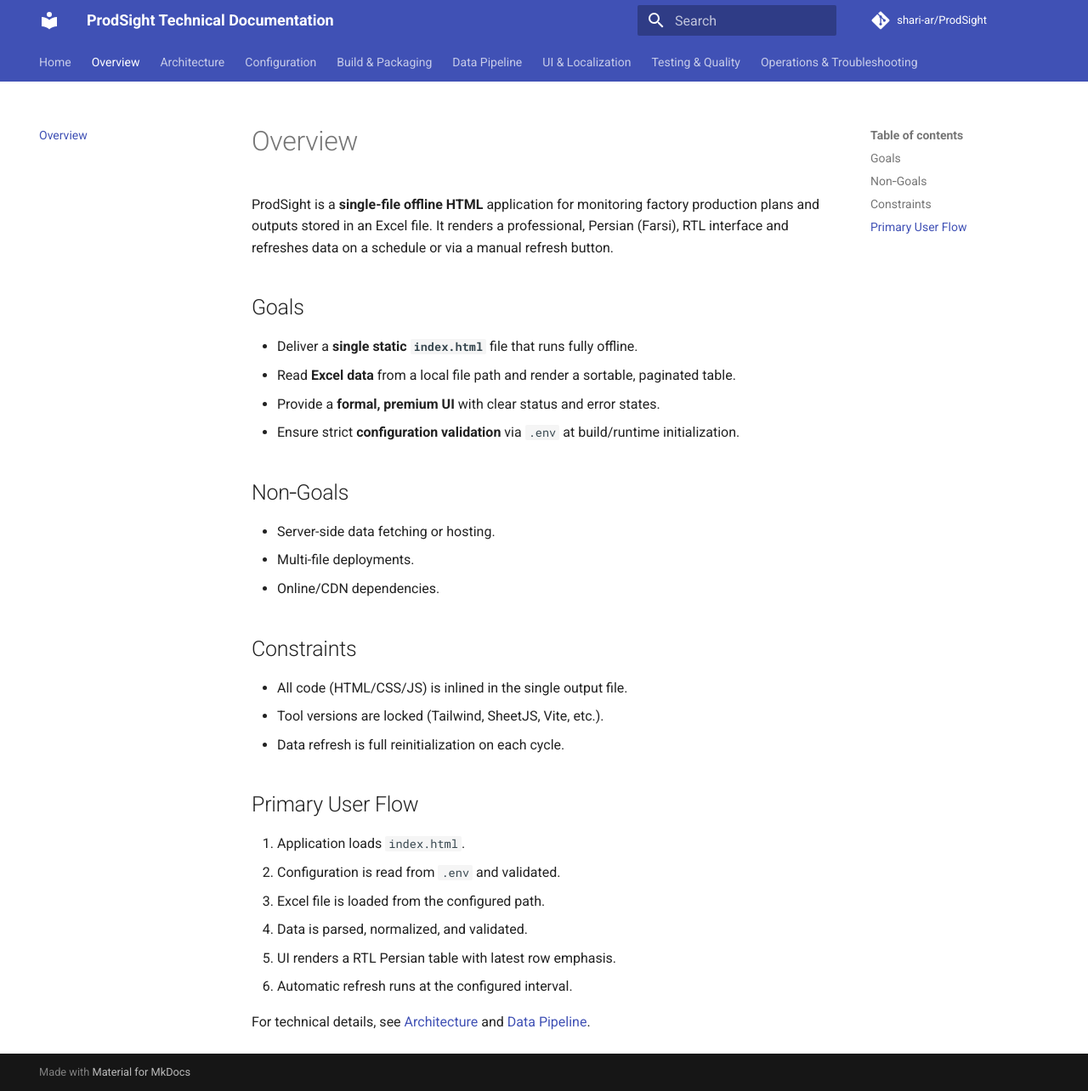
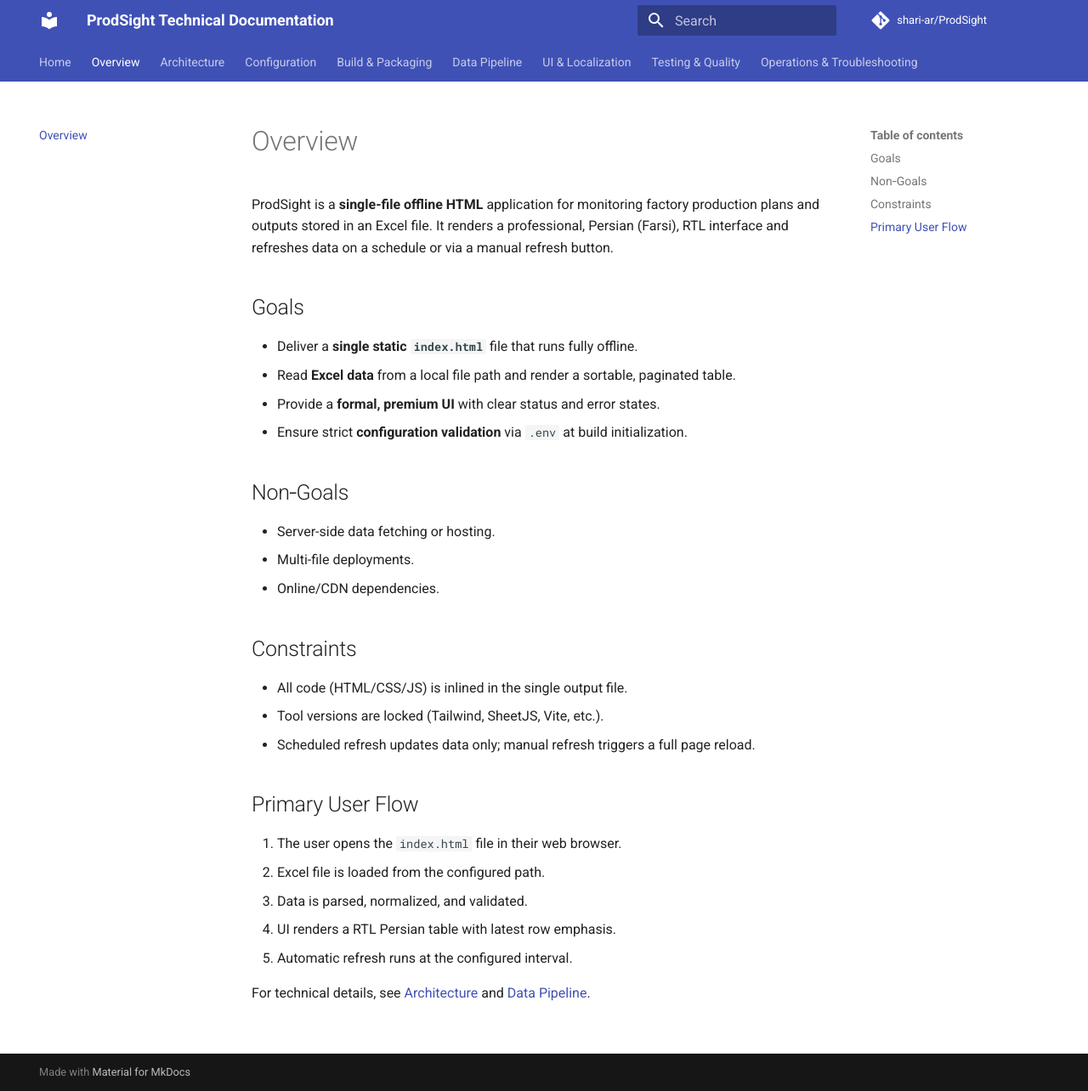
Before and after one commit to shari-ar/ProdSight, an MkDocs documentation site: the page built from docs/overview.md, in a window 1280 px wide and 1284 px high. Shown: the whole window at 85% size. Built offline with MkDocs 1.6.1 and Material for MkDocs 9.7.7, drawn with Linux system fonts in a browser that asks for light colours; comment, search, counter and statistics services are not loaded.

Commit message:
Update overview.md

```diff
--- a/docs/overview.md
+++ b/docs/overview.md
@@ -7,7 +7,7 @@ ProdSight is a **single-file offline HTML** application for monitoring factory p
 - Deliver a **single static `index.html`** file that runs fully offline.
 - Read **Excel data** from a local file path and render a sortable, paginated table.
 - Provide a **formal, premium UI** with clear status and error states.
-- Ensure strict **configuration validation** via `.env` at build/runtime initialization.
+- Ensure strict **configuration validation** via `.env` at build initialization.
 
 ## Non‑Goals
 
@@ -19,15 +19,14 @@ ProdSight is a **single-file offline HTML** application for monitoring factory p
 
 - All code (HTML/CSS/JS) is inlined in the single output file.
 - Tool versions are locked (Tailwind, SheetJS, Vite, etc.).
-- Data refresh is full reinitialization on each cycle.
+- Scheduled refresh updates data only; manual refresh triggers a full page reload.
 
 ## Primary User Flow
 
-1. Application loads `index.html`.
-2. Configuration is read from `.env` and validated.
-3. Excel file is loaded from the configured path.
-4. Data is parsed, normalized, and validated.
-5. UI renders a RTL Persian table with latest row emphasis.
-6. Automatic refresh runs at the configured interval.
+1. The user opens the `index.html` file in their web browser.
+2. Excel file is loaded from the configured path.
+3. Data is parsed, normalized, and validated.
+4. UI renders a RTL Persian table with latest row emphasis.
+5. Automatic refresh runs at the configured interval.
 
 For technical details, see [Architecture](./architecture.md) and [Data Pipeline](./data-handling.md).
```
